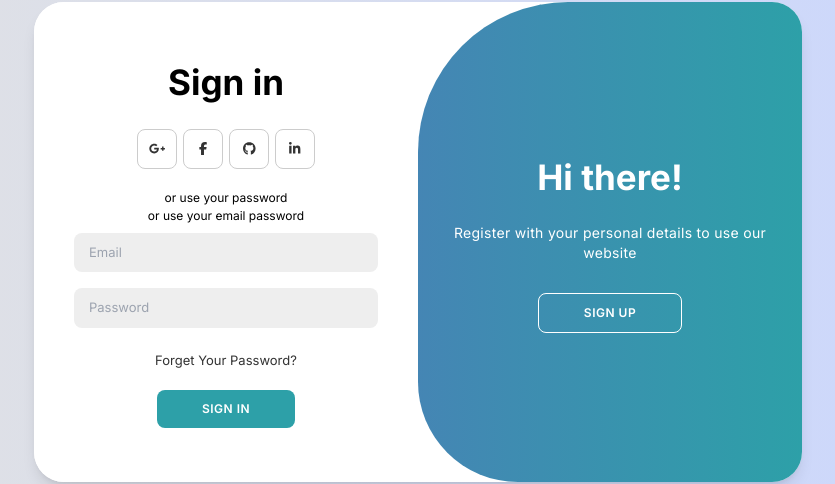
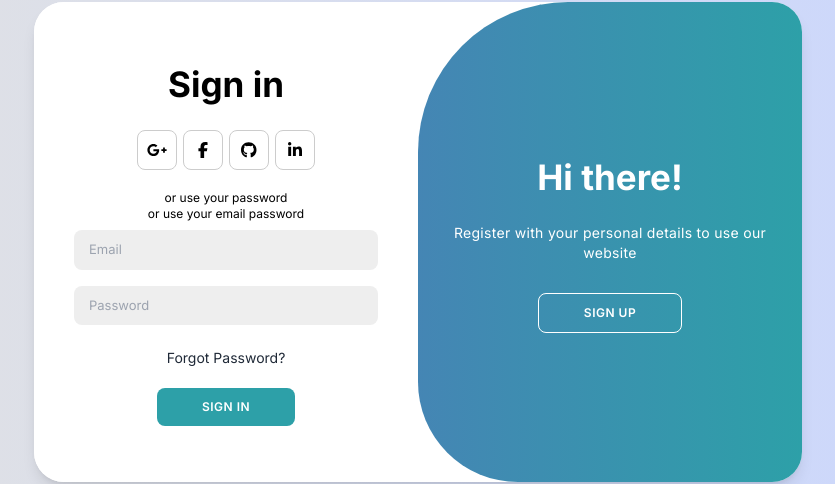
Before and after one commit to kharizzakaye/nextjs-animated-login, a Next.js app: page /login-component-1 in a window 1280 px wide. Shown: the part 158-642 px from the top of the page, without its empty margins (222-1057 px from the left). Built offline with nearby package versions, Linux system fonts and the light colour scheme.

Commit message:
Move text styling to module.css

```diff
--- a/src/app/globals.css
+++ b/src/app/globals.css
@@ -3,24 +3,6 @@
 @tailwind utilities;
 
 @import url('https://fonts.googleapis.com/css2?family=Montserrat:wght@300;400;500;600;700&display=swap');
-
-.container p {
-  font-size: 14px;
-  line-height: 20px;
-  letter-spacing: 0.3px;
-  margin: 20px 0;
-}
-
-.container span {
-  font-size: 12px;
-}
-
-.container a {
-  color: #333;
-  font-size: 13px;
-  text-decoration: none;
-  margin: 15px 0 10px;
-}
 
 .container button {
   color: #fff;
--- a/src/app/login-component-1/login-component-1.module.css
+++ b/src/app/login-component-1/login-component-1.module.css
@@ -5,24 +5,14 @@
   font-weight: bold;
 }
 
-/* .container p {
+.cardText {
   font-size: 14px;
   line-height: 20px;
   letter-spacing: 0.3px;
   margin: 20px 0;
 }
 
-.container span {
-  font-size: 12px;
-}
-
-.container a {
-  color: #333;
-  font-size: 13px;
-  text-decoration: none;
-  margin: 15px 0 10px;
-}
-
+/*
 .container button {
   background-color: #2da0a8;
   color: #fff;
--- a/src/app/login-component-1/page.tsx
+++ b/src/app/login-component-1/page.tsx
@@ -1,5 +1,6 @@
 "use client";
 
+import Link from "next/link";
 import SocialIconsSection from "../components/SocialIconsSection";
 import styles from "./login-component-1.module.css"
 
@@ -32,7 +33,7 @@ export default function Page() {
 
             <SocialIconsSection />
 
-            <span>or use your email for registration</span>
+            <span className="text-xs">or use your email for registration</span>
 
             <input className={`${styles.inputField}`} type="text" placeholder="Name" />
             <input className={`${styles.inputField}`} type="email" placeholder="Email" />
@@ -49,13 +50,14 @@ export default function Page() {
 
             <SocialIconsSection />
 
-            <span>or use your password</span>
+            <span className="text-xs">or use your password</span>
 
-            <span>or use your email password</span>
+            <span className="text-xs">or use your email password</span>
 
             <input className={`${styles.inputField}`} type="email" placeholder="Email" />
             <input className={`${styles.inputField}`} type="password" placeholder="Password" />
-            <a href="#">Forget Your Password?</a>
+
+            <Link href="#" className="text-gray-800 text-sm no-underline my-3 mt-[15px] mb-[10px]">Forgot Password?</Link>
 
             <button className="bg-[#2da0a8]">Sign In</button>
           </form>
@@ -68,7 +70,7 @@ export default function Page() {
             <div className="togglePanel toggleLeft">
               <h1 className={`${styles.cardTitle}`}>Welcome back!</h1>
 
-              <p>Enter your personal details to use all of the site features</p>
+              <p className={`${styles.cardText}`}>Enter your personal details to use all of the site features</p>
 
               <button className="bg-transparent border border-white" id="login" onClick={handleLoginClick}>
                 Sign in
@@ -79,7 +81,7 @@ export default function Page() {
             <div className="togglePanel toggleRight">
               <h1 className={`${styles.cardTitle}`}>Hi there!</h1>
 
-              <p>Register with your personal details to use our website</p>
+              <p className={`${styles.cardText}`}>Register with your personal details to use our website</p>
 
               <button className="bg-transparent border border-white" id="register" onClick={handleRegisterClick}>
                 Sign up
```
